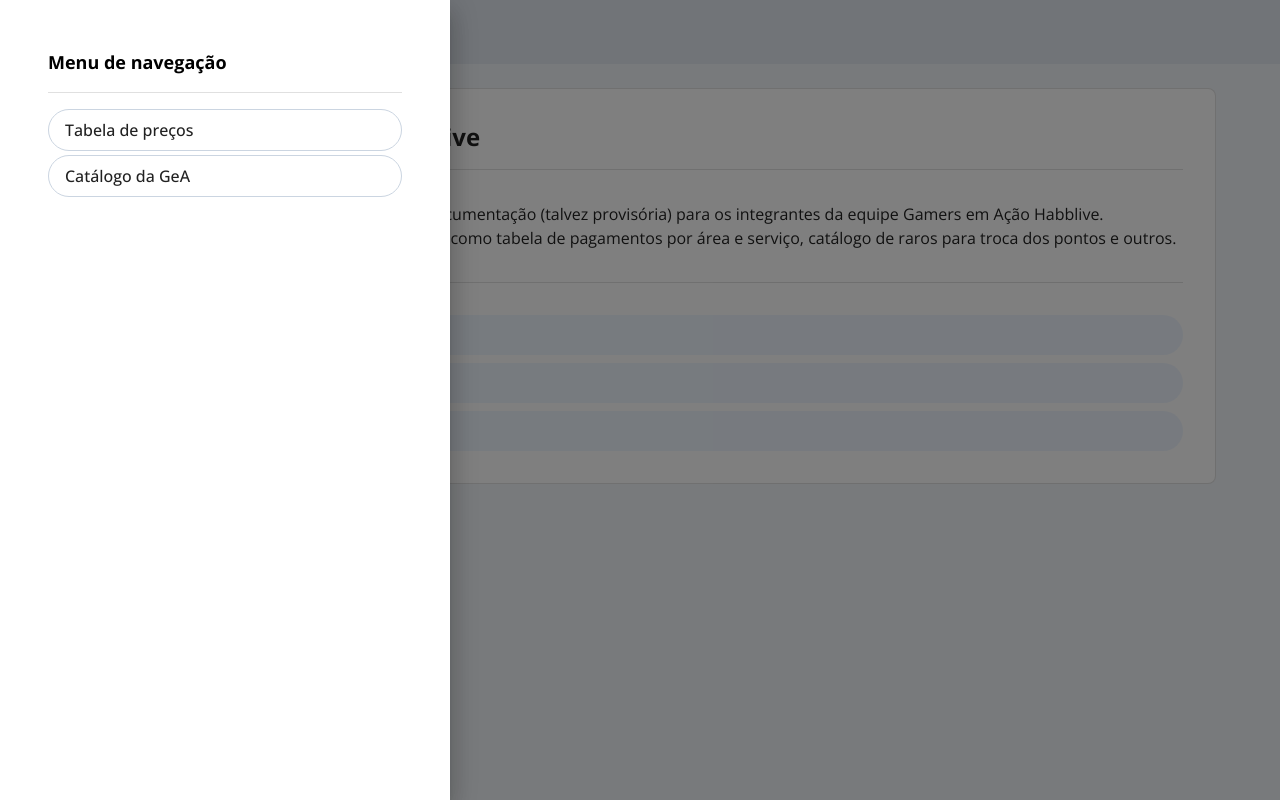
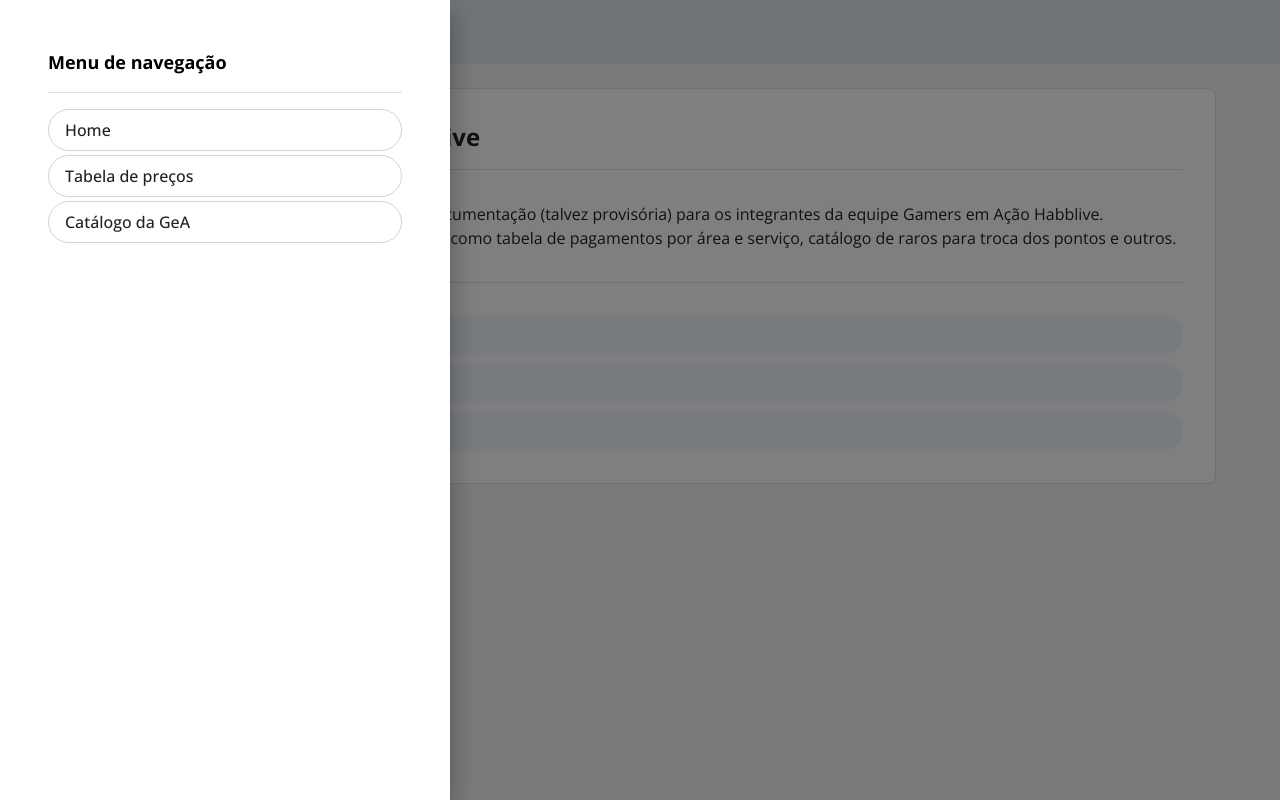
Before and after one commit to KaioFelps/gea-simple-docs, a Next.js app: page / in a window 1280 px wide. Both pictures are taken after a click on the button 44 px from the left and 32 px from the top of the page. Built offline with nearby package versions, Linux system fonts and the light colour scheme.

Commit message:
add link to home to menu drawer

```diff
--- a/src/components/DrawerMenu.tsx
+++ b/src/components/DrawerMenu.tsx
@@ -14,6 +14,17 @@
         <Divider style={{ marginBottom: 16 }} />
         <nav className="flex flex-col gap-1">
           <Link
+            href="/"
+            className="
+            rounded-full px-4 py-2 border border-slate-300 font-medium
+            hover:bg-slate-200
+            active:bg-slate-300
+            "
+          >
+            Home
+          </Link>
+
+          <Link
             href="/pagamento"
             className="
             rounded-full px-4 py-2 border border-slate-300 font-medium
@@ -23,6 +34,7 @@
           >
             Tabela de preços
           </Link>
+
           <Link
             href="/"
             className="
```
